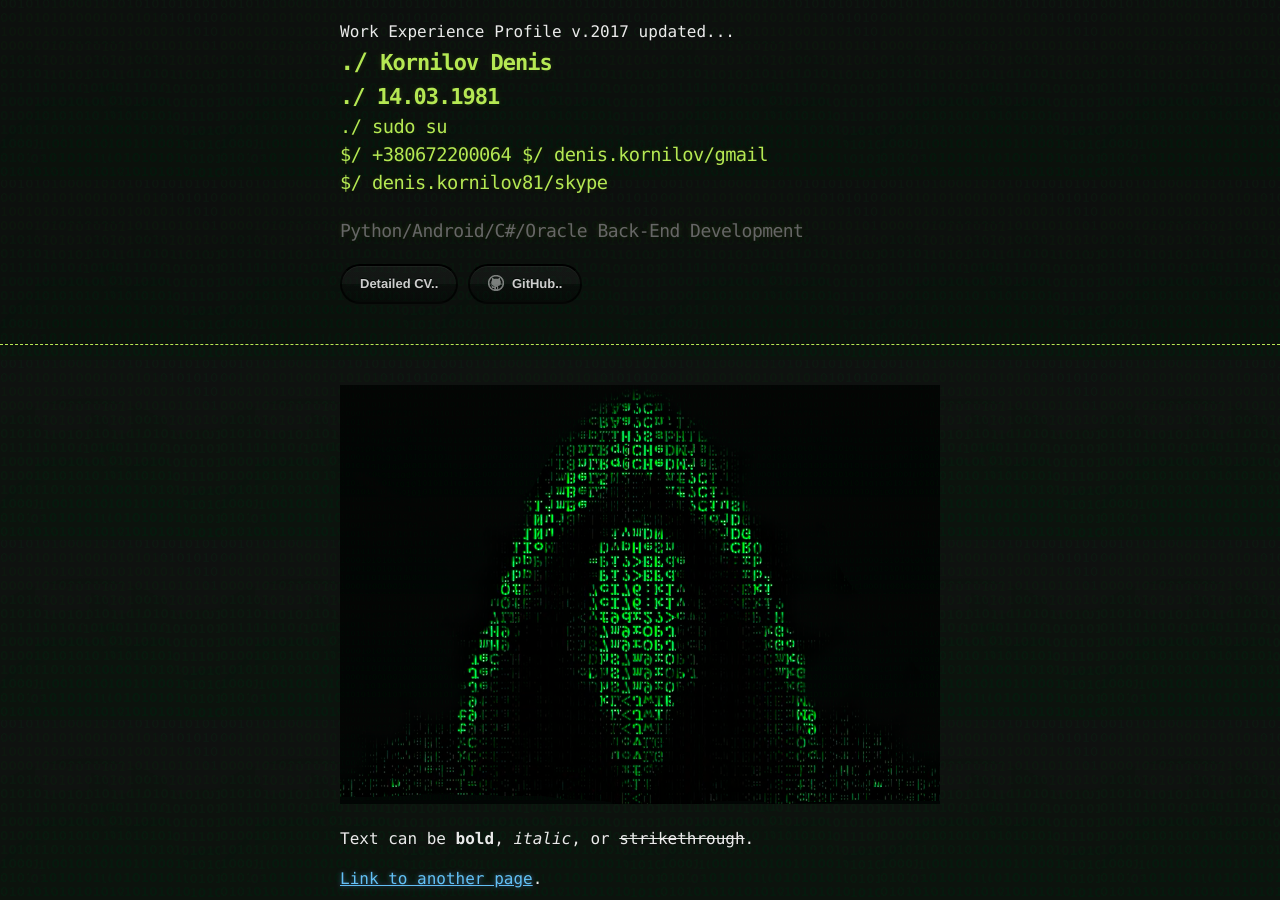
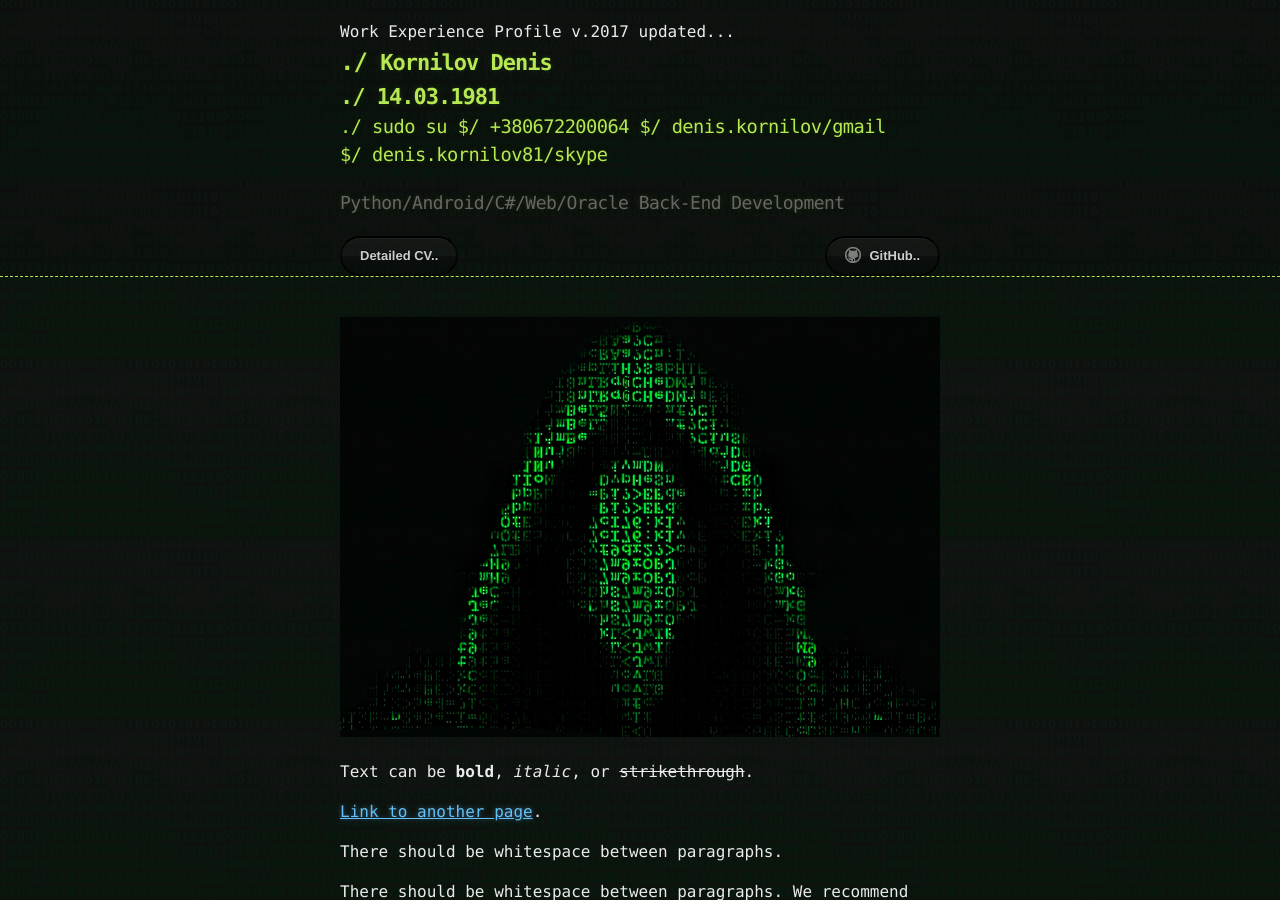
Before and after one commit to kornilov1981/kornilov1981.github.io, a Jekyll site: the page built from index.md, in a window 1280 px wide and 900 px high. Built offline with Jekyll 4.4.1, drawn with Linux system fonts in a browser that asks for light colours.

Commit message:
Header Beta Release

```diff
--- a/_layouts/default.html
+++ b/_layouts/default.html
@@ -19,17 +19,17 @@
     	Work Experience Profile v.2017 updated...</span>
 	    <h1 style="float: left; position: relative; font-size: 22px; margin-left: 0px;">Kornilov Denis<br> ./&nbsp;14.03.1981</h1>
         <br>
-        <h3 style="float: left; position: relative; ">./&nbsp;sudo su<br> $/&nbsp;+380672200064 $/&nbsp;denis.kornilov/gmail<br>$/&nbsp;denis.kornilov81/skype</h3><br>
-        <h2 style="float: left; position: relative; font-size: 18px;">Python/Android/C#/Oracle <nobr>Back-End Development</nobr></h2>
+        <h3 style="float: left; position: relative; ">./&nbsp;sudo su $/&nbsp;+380672200064 $/&nbsp;denis.kornilov/gmail<br>$/&nbsp;denis.kornilov81/skype</h3><br>
+        <h2 style="float: left; position: relative; font-size: 18px;">Python/Android/C#/Web/Oracle <nobr>Back-End Development</nobr></h2>
 
         <div style="clear: both;"></div>
 
         <section id="downloads">
           {% if site.show_downloads %}
-            <a href="{{ site.github.zip_url }}" class="btn">Detailed CV..</a>
+            <a href="{{ site.github.zip_url }}" class="btn" style="float: left;">Detailed CV..</a>
             <!--<a href="{{ site.github.tar_url }}" class="btn">Download as .tar.gz</a>-->
           {% endif %}
-          <a href="{{ site.github.repository_url }}" class="btn btn-github"><span class="icon"></span>GitHub..</a>
+          <a href="{{ site.github.repository_url }}" class="btn btn-github" style="float: right;"><span class="icon"></span>GitHub..</a>
         </section>
       </div>
     </header>
```
